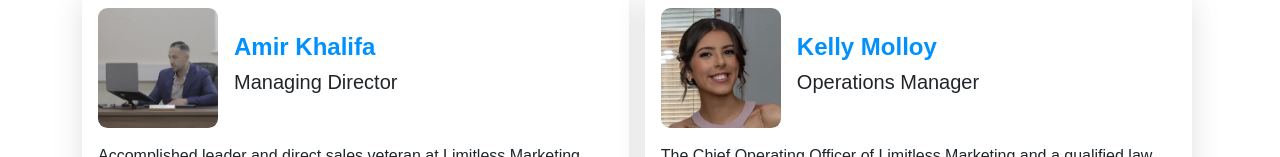
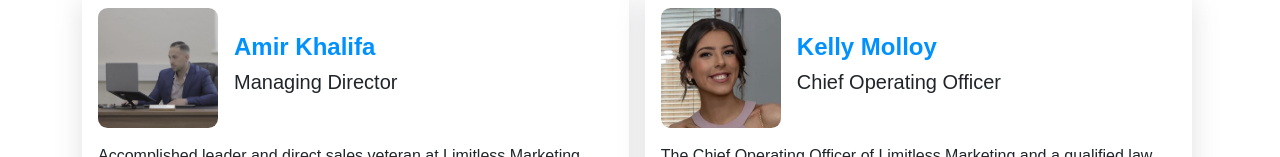
Before and after one commit to DJN2122/Limitless-Marketing-Website, a Next.js app: page /team in a window 1280 px wide. Shown: the part 795-952 px from the top of the page. Built offline with nearby package versions, Linux system fonts and the light colour scheme; a web font is replaced by a local one.

Commit message:
team update

```diff
--- a/src/app/team/page.jsx
+++ b/src/app/team/page.jsx
@@ -70,7 +70,7 @@ const page = () => {
                   </div>
                   <div className="name-container">
                     <h4>Kelly Molloy</h4>
-                    <h5>Operations Manager</h5>
+                    <h5>Chief Operating Officer</h5>
                   </div>
                 </div>
                 <div className="team-content">
```
